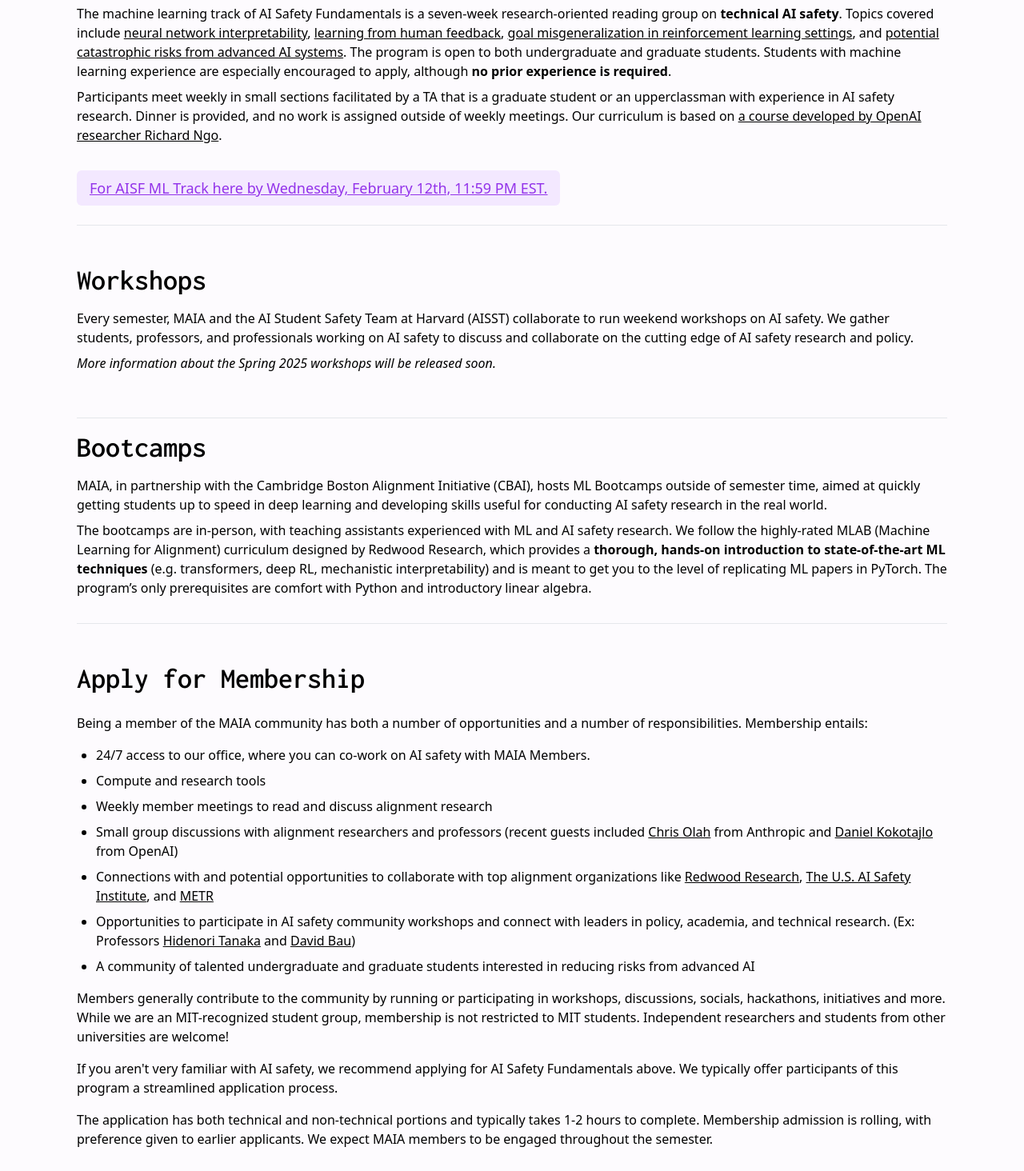
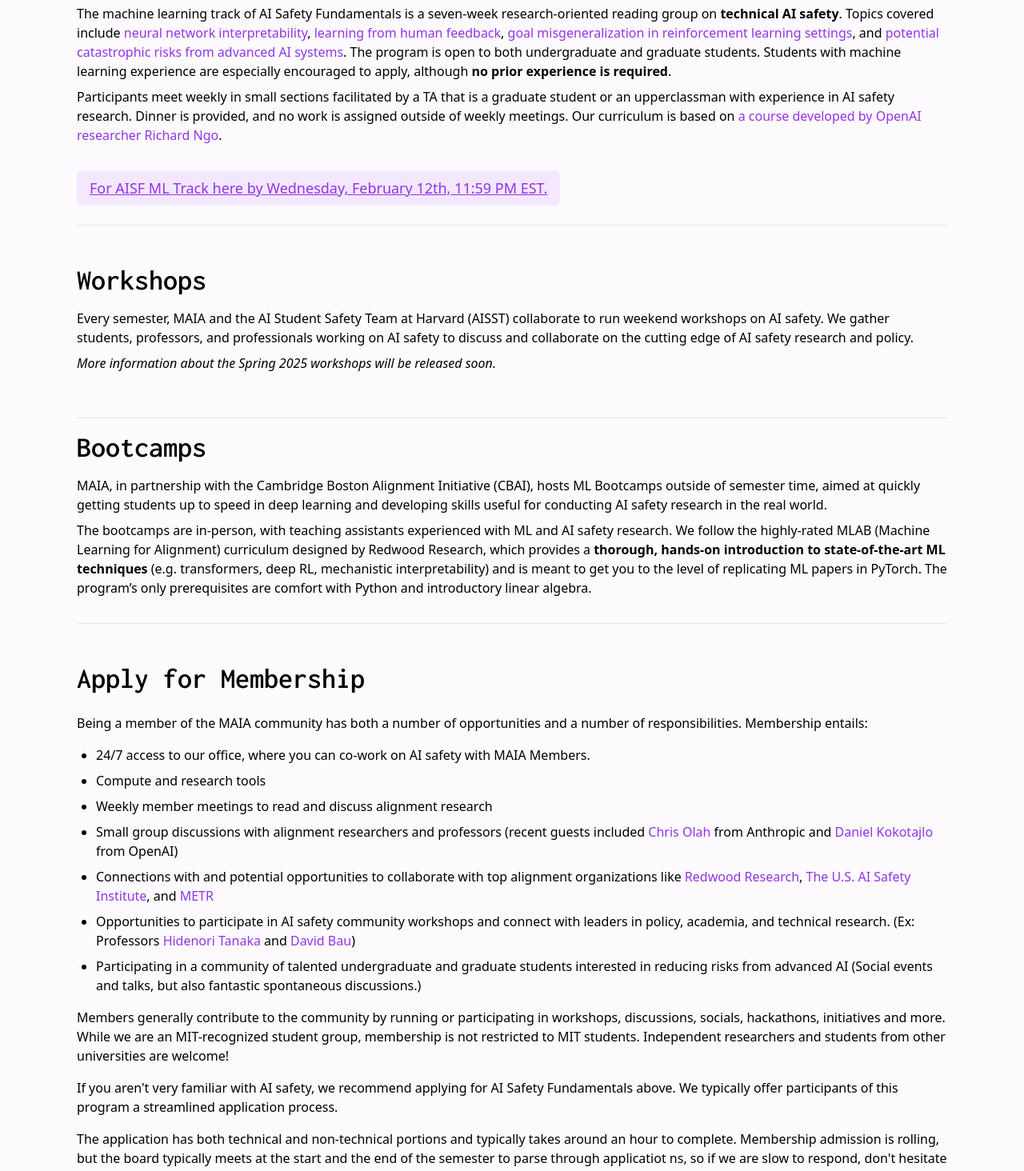
Before and after one commit to MIT-AI-Alignment/maia-website, a SvelteKit app: page /getinvolved in a window 1280 px wide. Shown: the part 460-1924 px from the top of the page at 80% size. Built offline with nearby package versions, Linux system fonts and the light colour scheme.

Commit message:
feat: Added explore establish exploit to the webpage. Updated banner.

```diff
--- a/src/routes/components/banner.svelte
+++ b/src/routes/components/banner.svelte
@@ -22,6 +22,6 @@
 		Now accepting Spring 2025 applications for
         <a href="/getinvolved" class="underline">AI Safety Fundamentals</a>! Apply
 		<a href="{ CONFIG.aisf_ml.applicationLink }" class="underline">here</a>.
-		Deadline { CONFIG.aisf_ml.deadline }
+		<small>Deadline { CONFIG.aisf_ml.deadline }</small>
 	</p>
 </div>
--- a/src/routes/components/papers.svelte
+++ b/src/routes/components/papers.svelte
@@ -111,12 +111,12 @@
 		<SplideSlide>
 			<Paper
 				altText="Research Paper 8"
-				imgSrc="../../images/papers/paper7.png"
+				imgSrc="../../images/papers/explore-establish-exploit.png"
 				tags={[
 					{ title: 'Adversarial Attacks', color: 'bg-red-200 dark:bg-red-800' }
 				]}
 				title="Explore, Establish, Exploit: Red Teaming Language Models from Scratch"
-				authors={['Gatlen Culp']}
+				authors={['Stephen Casper', 'Gatlen Culp']}
 				link="https://arxiv.org/abs/2306.09442"
 			/>
 		</SplideSlide>
--- a/src/routes/getinvolved/+page.svelte
+++ b/src/routes/getinvolved/+page.svelte
@@ -53,31 +53,32 @@
 				<li>Weekly member meetings to read and discuss alignment research</li>
 				<li>
 					Small group discussions with alignment researchers and professors (recent guests included
-					<a href="https://colah.github.io/about.html" class="underline">Chris Olah</a>
+					<a href="https://colah.github.io/about.html" class="text-purple-600 dark:text-purple-300">Chris Olah</a>
 					from Anthropic and
 					<a
 						href="https://www.nytimes.com/2024/06/04/technology/openai-culture-whistleblowers.html"
-						class="underline">Daniel Kokotajlo</a
+						class="text-purple-600 dark:text-purple-300">Daniel Kokotajlo</a
 					> from OpenAI)
 				</li>
 				<li>
 					Connections with and potential opportunities to collaborate with top alignment
-					organizations like <a href="https://www.redwoodresearch.org/" class="underline"
+					organizations like <a href="https://www.redwoodresearch.org/" class="text-purple-600 dark:text-purple-300"
 						>Redwood Research</a
-					>, <a href="https://www.nist.gov/aisi" class="underline">The U.S. AI Safety Institute</a>,
-					and <a href="https://metr.org/" class="underline">METR</a>
+					>, <a href="https://www.nist.gov/aisi" class="text-purple-600 dark:text-purple-300">The U.S. AI Safety Institute</a>,
+					and <a href="https://metr.org/" class="text-purple-600 dark:text-purple-300">METR</a>
 				</li>
 				<li>
 					Opportunities to participate in AI safety community workshops and connect with leaders in
 					policy, academia, and technical research. (Ex: Professors <a
 						href="https://sites.google.com/view/htanaka/home"
-						class="underline">Hidenori Tanaka</a
+						class="text-purple-600 dark:text-purple-300">Hidenori Tanaka</a
 					>
-					and <a href="http://davidbau.com/" class="underline">David Bau</a>)
+					and <a href="http://davidbau.com/" class="text-purple-600 dark:text-purple-300">David Bau</a>)
 				</li>
 				<li>
-					A community of talented undergraduate and graduate students interested in reducing risks
-					from advanced AI
+					Participating in a community of talented undergraduate and graduate students interested in
+					reducing risks from advanced AI (Social events and talks, but also fantastic spontaneous
+					discussions.)
 				</li>
 			</ul>
 			<p class="mt-4">
@@ -91,9 +92,14 @@
 				above. We typically offer participants of this program a streamlined application process.
 			</p>
 			<p class="mt-4">
-				The application has both technical and non-technical portions and typically takes 1-2 hours
-				to complete. Membership admission is rolling, with preference given to earlier applicants.
-				We expect MAIA members to be engaged throughout the semester.
+				The application has both technical and non-technical portions and typically takes around an
+				hour to complete. Membership admission is rolling, but the board typically meets at the
+				start and the end of the semester to parse through applicatiot
+				ns, so if we are slow to
+				respond, don't hesitate to email us at <a
+				href="mailto:maia-exec@mit.edu"
+				class="text-purple-600 dark:text-purple-300">maia-exec@mit.edu</a
+			>.
 			</p>
 			<div class="mt-8 space-y-4">
 				<a
--- a/src/routes/getinvolved/AISFML.svelte
+++ b/src/routes/getinvolved/AISFML.svelte
@@ -9,14 +9,19 @@
 	<p class="pt-2">
 		The machine learning track of AI Safety Fundamentals is a seven-week research-oriented reading
 		group on <b>technical AI safety</b>. Topics covered include
-		<a href="https://distill.pub/2020/circuits/zoom-in/" class="underline">
+		<a
+			href="https://distill.pub/2020/circuits/zoom-in/"
+			class="text-purple-600 dark:text-purple-300"
+		>
 			neural network interpretability</a
 		>,
-		<a href="https://arxiv.org/abs/2203.02155" class="underline"> learning from human feedback</a>,
-		<a href="https://arxiv.org/abs/2105.14111" class="underline">
+		<a href="https://arxiv.org/abs/2203.02155" class="text-purple-600 dark:text-purple-300">
+			learning from human feedback</a
+		>,
+		<a href="https://arxiv.org/abs/2105.14111" class="text-purple-600 dark:text-purple-300">
 			goal misgeneralization in reinforcement learning settings</a
 		>, and
-		<a href="https://arxiv.org/abs/2306.12001" class="underline">
+		<a href="https://arxiv.org/abs/2306.12001" class="text-purple-600 dark:text-purple-300">
 			potential catastrophic risks from advanced AI systems</a
 		>. The program is open to both undergraduate and graduate students. Students with machine
 		learning experience are especially encouraged to apply, although
@@ -26,7 +31,10 @@
 		Participants meet weekly in small sections facilitated by a TA that is a graduate student or an
 		upperclassman with experience in AI safety research. Dinner is provided, and no work is assigned
 		outside of weekly meetings. Our curriculum is based on
-		<a href="https://course.aisafetyfundamentals.com/alignment" class="underline">
+		<a
+			href="https://course.aisafetyfundamentals.com/alignment"
+			class="text-purple-600 dark:text-purple-300"
+		>
 			a course developed by OpenAI researcher Richard Ngo</a
 		>.
 	</p>
@@ -34,8 +42,9 @@
 		><h2
 			class="mt-8 w-fit text-lg underline bg-purple-100 text-purple-600 dark:bg-purple-700 dark:text-purple-200 rounded-md py-2 px-4"
 		>
-		<a href={CONFIG.aisf_ml.applicationLink} class="underline">For AISF ML Track here by {CONFIG.aisf_ml
-			.deadline}.</a>
+			<a href={CONFIG.aisf_ml.applicationLink} class="text-purple-600 dark:text-purple-300"
+				>For AISF ML Track here by {CONFIG.aisf_ml.deadline}.</a
+			>
 		</h2></a
 	>
 </section>
```
Also changed, not shown: src/images/papers/explore-establish-exploit.png (added), 1 other file (tests, documents, lock files or other folders).
